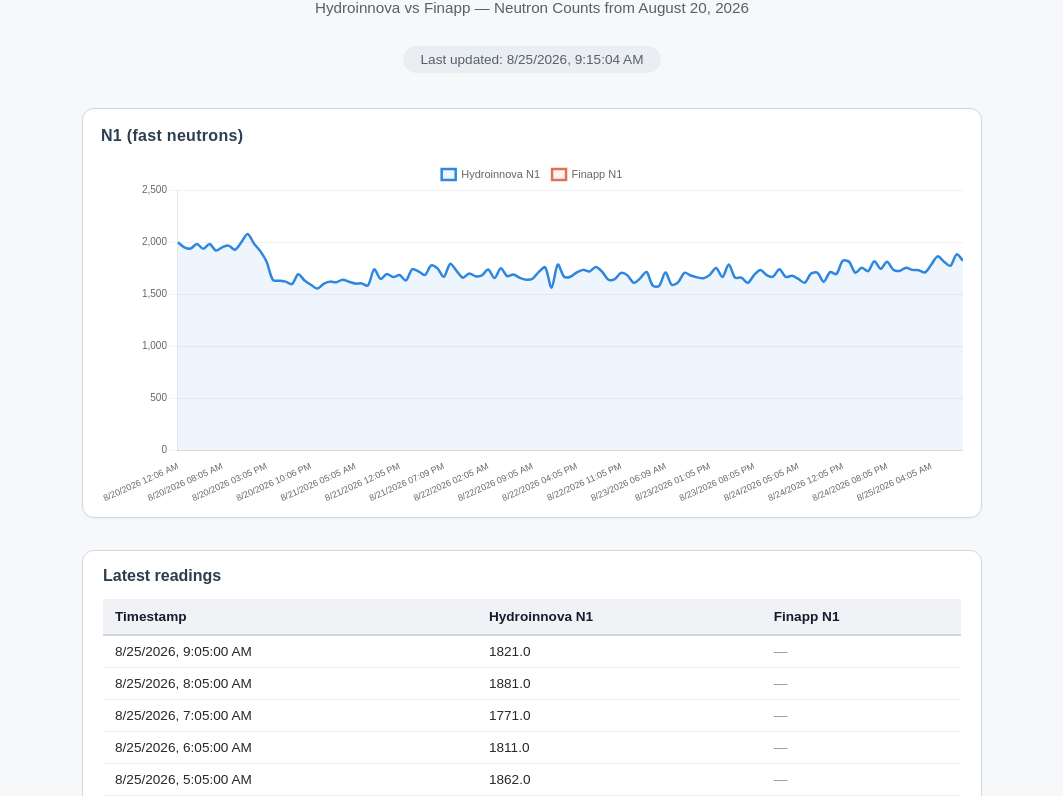
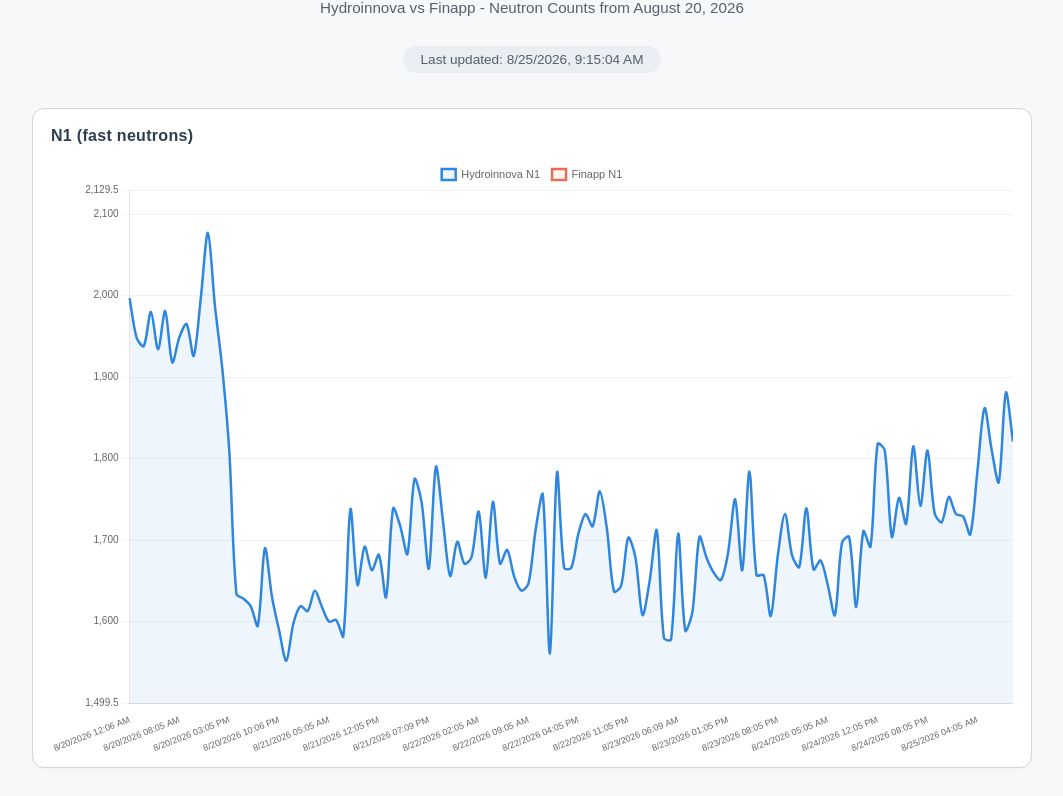
Before and after one commit to xyza-vasily/CRNS-Finapp_vs_Hydroinnova, a plain HTML site: page docs/index.html in a window 1280 px wide. Shown: the part 86-882 px from the top of the page, without its empty margins (108-1171 px from the left). Drawn offline with nearby package versions, Linux system fonts and the light colour scheme.

Commit message:
Update index.html

```diff
--- a/docs/index.html
+++ b/docs/index.html
@@ -3,9 +3,8 @@
 <head>
     <meta charset="UTF-8" />
     <meta name="viewport" content="width=device-width, initial-scale=1.0" />
-    <title>Marchfeld CRNS Dashboard</title>
+    <title>Machfeld CRNS Dashboard</title>
     <style>
-        /* --- RESET & BASE --- */
         * {
             margin: 0;
             padding: 0;
@@ -20,7 +19,6 @@
             margin: 0 auto;
         }
 
-        /* --- TITLE (centered, no glow) --- */
         h1 {
             font-family: Arial, Helvetica, sans-serif;
             font-weight: 700;
@@ -37,7 +35,6 @@
             margin-bottom: 30px;
         }
 
-        /* --- TIMESTAMP BADGE --- */
         .timestamp-badge {
             text-align: center;
             font-size: 0.85rem;
@@ -52,13 +49,12 @@
             text-align: center;
         }
 
-        /* --- CHART WRAPPER --- */
         .chart-grid {
             display: grid;
             grid-template-columns: 1fr;
             gap: 24px;
             margin-top: 10px;
-            max-width: 900px;
+            max-width: 1000px;
             margin-left: auto;
             margin-right: auto;
         }
@@ -68,10 +64,6 @@
             border-radius: 12px;
             padding: 18px 18px 10px 18px;
             box-shadow: 0 1px 3px rgba(0,0,0,0.04);
-            transition: box-shadow 0.15s ease;
-        }
-        .chart-card:hover {
-            box-shadow: 0 4px 12px rgba(0,0,0,0.06);
         }
         .chart-card h3 {
             font-family: Arial, Helvetica, sans-serif;
@@ -81,13 +73,15 @@
             margin-bottom: 12px;
             letter-spacing: 0.3px;
         }
+        .chart-card .canvas-wrap {
+            position: relative;
+            height: 600px;
+        }
         .chart-card canvas {
             width: 100% !important;
-            height: auto !important;
-            max-height: 350px;
+            height: 100% !important;
         }
 
-        /* --- DATA TABLE --- */
         .table-wrapper {
             margin-top: 32px;
             background: #ffffff;
@@ -95,7 +89,7 @@
             border-radius: 12px;
             padding: 16px 20px;
             overflow-x: auto;
-            max-width: 900px;
+            max-width: 1000px;
             margin-left: auto;
             margin-right: auto;
         }
@@ -134,11 +128,15 @@
             color: #8b949e;
             font-style: italic;
         }
+        .diff-positive { color: #1a7f37; font-weight: 600; }
+        .diff-negative { color: #cf222e; font-weight: 600; }
 
-        /* --- RESPONSIVE --- */
         @media (max-width: 800px) {
             h1 {
                 font-size: 1.5rem;
+            }
+            .chart-card .canvas-wrap {
+                height: 420px;
             }
         }
         @media (max-width: 500px) {
@@ -160,8 +158,8 @@
 </head>
 <body>
 
-    <h1>Marchfeld CRNS Comparison</h1>
-    <div class="subtitle">Hydroinnova vs Finapp &mdash; Neutron Counts from August 20, 2026</div>
+    <h1>Machfeld CRNS Comparison</h1>
+    <div class="subtitle">Hydroinnova vs Finapp - Neutron Counts from August 20, 2026</div>
 
     <div class="timestamp-wrapper">
         <span class="timestamp-badge" id="updateBadge">⏳ Loading data…</span>
@@ -170,7 +168,9 @@
     <div class="chart-grid">
         <div class="chart-card">
             <h3>N1 (fast neutrons)</h3>
-            <canvas id="chartN1"></canvas>
+            <div class="canvas-wrap">
+                <canvas id="chartN1"></canvas>
+            </div>
         </div>
     </div>
 
@@ -185,27 +185,23 @@
     <script>
         (async function () {
             try {
-                const res = await fetch('data.json');
+                const res = await fetch('data.json', { cache: 'no-store' });
                 if (!res.ok) throw new Error(`HTTP ${res.status}`);
                 const data = await res.json();
 
-                // Update timestamp badge
                 const updated = new Date(data.updated_at);
                 document.getElementById('updateBadge').textContent =
                     `Last updated: ${updated.toLocaleString()}`;
 
-                // Combine both sources into a single time-series
-                const allRecords = [...data.hydroinnova, ...data.finapp];
+                const allRecords = [...(data.hydroinnova || []), ...(data.finapp || [])];
                 if (!allRecords.length) {
                     document.getElementById('tableContainer').innerHTML =
                         '<p style="color:#8b949e;">No data available yet. Run the workflow to fetch data.</p>';
                     return;
                 }
 
-                // Sort by timestamp
                 allRecords.sort((a, b) => new Date(a.timestamp) - new Date(b.timestamp));
 
-                // Build lookup for merging
                 const timeMap = new Map();
                 allRecords.forEach(r => {
                     const key = r.timestamp;
@@ -230,7 +226,16 @@
                     return dt.toLocaleDateString() + ' ' + dt.toLocaleTimeString([], { hour: '2-digit', minute: '2-digit' });
                 });
 
-                // --- Chart 1: N1 ---
+                // Scale the y-axis to the actual data range instead of
+                // starting at 0, so the line fills the chart instead of
+                // sitting in a strip near the top.
+                const allValues = merged
+                    .flatMap(d => [d.hydro_N1, d.finapp_N1])
+                    .filter(v => v !== null && v !== undefined);
+                const dataMin = allValues.length ? Math.min(...allValues) : 0;
+                const dataMax = allValues.length ? Math.max(...allValues) : 100;
+                const padding = Math.max((dataMax - dataMin) * 0.1, 10);
+
                 const ctx1 = document.getElementById('chartN1').getContext('2d');
                 new Chart(ctx1, {
                     type: 'line',
@@ -261,7 +266,7 @@
                     },
                     options: {
                         responsive: true,
-                        maintainAspectRatio: true,
+                        maintainAspectRatio: false,
                         plugins: {
                             legend: {
                                 labels: {
@@ -284,13 +289,14 @@
                                     font: { family: 'Arial', size: 10 },
                                 },
                                 grid: { color: 'rgba(0,0,0,0.05)' },
-                                beginAtZero: true,
+                                min: Math.max(0, dataMin - padding),
+                                max: dataMax + padding,
                             }
                         }
                     }
                 });
 
-                // --- Table: show latest 10 records (only N1) ---
+                // --- Table: latest 10 records, with a Hydro - Finapp diff column ---
                 const latest = merged.slice(-10).reverse();
                 let html = `
                     <table>
@@ -299,6 +305,7 @@
                                 <th>Timestamp</th>
                                 <th>Hydroinnova N1</th>
                                 <th>Finapp N1</th>
+                                <th>Difference (Hydro − Finapp)</th>
                             </tr>
                         </thead>
                         <tbody>
@@ -306,11 +313,20 @@
                 latest.forEach(d => {
                     const dt = new Date(d.timestamp);
                     const ts = dt.toLocaleString();
+                    const hasBoth = d.hydro_N1 !== null && d.finapp_N1 !== null;
+                    const diff = hasBoth ? (d.hydro_N1 - d.finapp_N1) : null;
+                    let diffCell = '<span class="null-value">-</span>';
+                    if (diff !== null) {
+                        const cls = diff >= 0 ? 'diff-positive' : 'diff-negative';
+                        const sign = diff > 0 ? '+' : '';
+                        diffCell = `<span class="${cls}">${sign}${diff.toFixed(1)}</span>`;
+                    }
                     html += `
                         <tr>
                             <td>${ts}</td>
-                            <td>${d.hydro_N1 !== null ? d.hydro_N1.toFixed(1) : '<span class="null-value">—</span>'}</td>
-                            <td>${d.finapp_N1 !== null ? d.finapp_N1.toFixed(1) : '<span class="null-value">—</span>'}</td>
+                            <td>${d.hydro_N1 !== null ? d.hydro_N1.toFixed(1) : '<span class="null-value">-</span>'}</td>
+                            <td>${d.finapp_N1 !== null ? d.finapp_N1.toFixed(1) : '<span class="null-value">-</span>'}</td>
+                            <td>${diffCell}</td>
                         </tr>
                     `;
                 });
```
